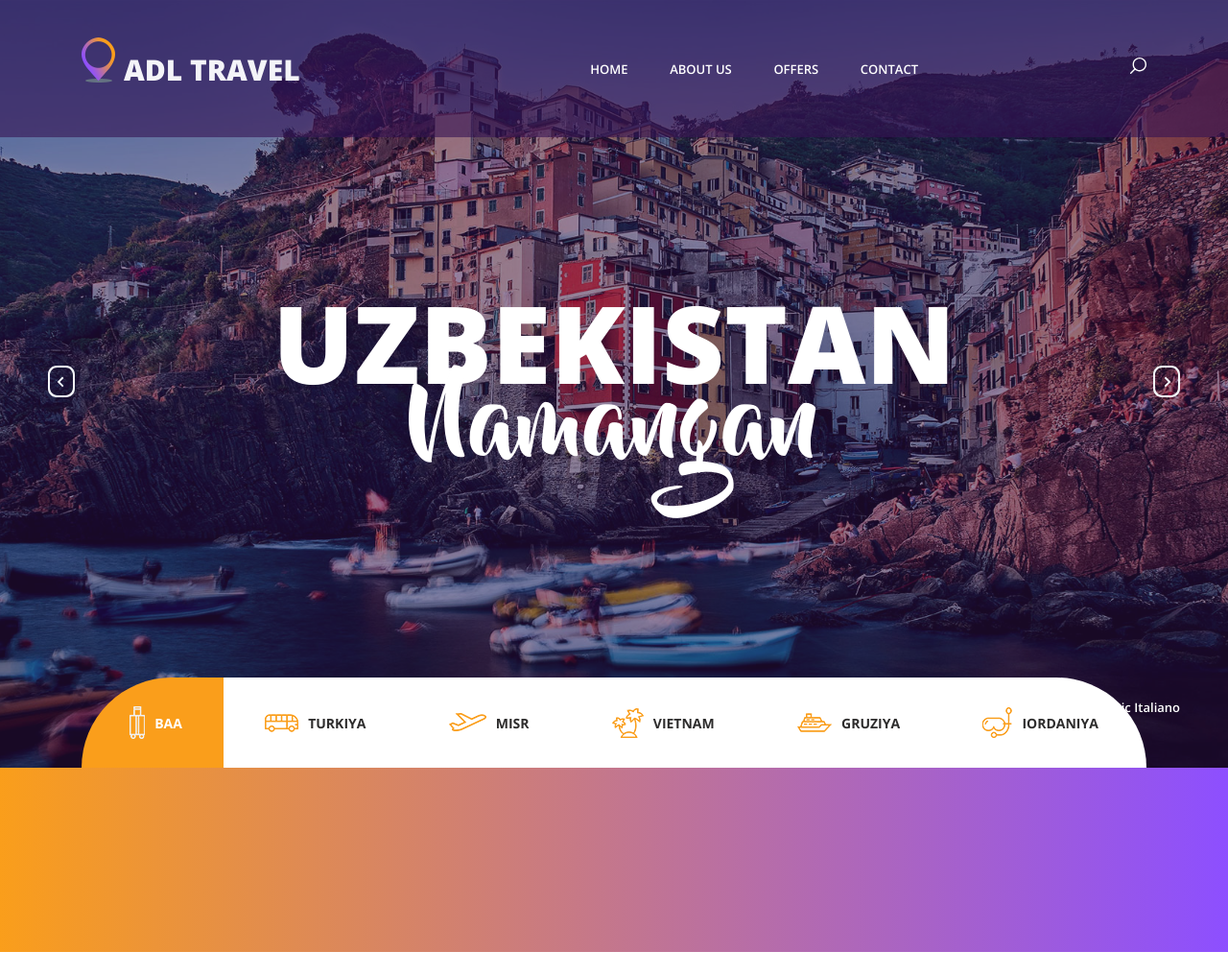
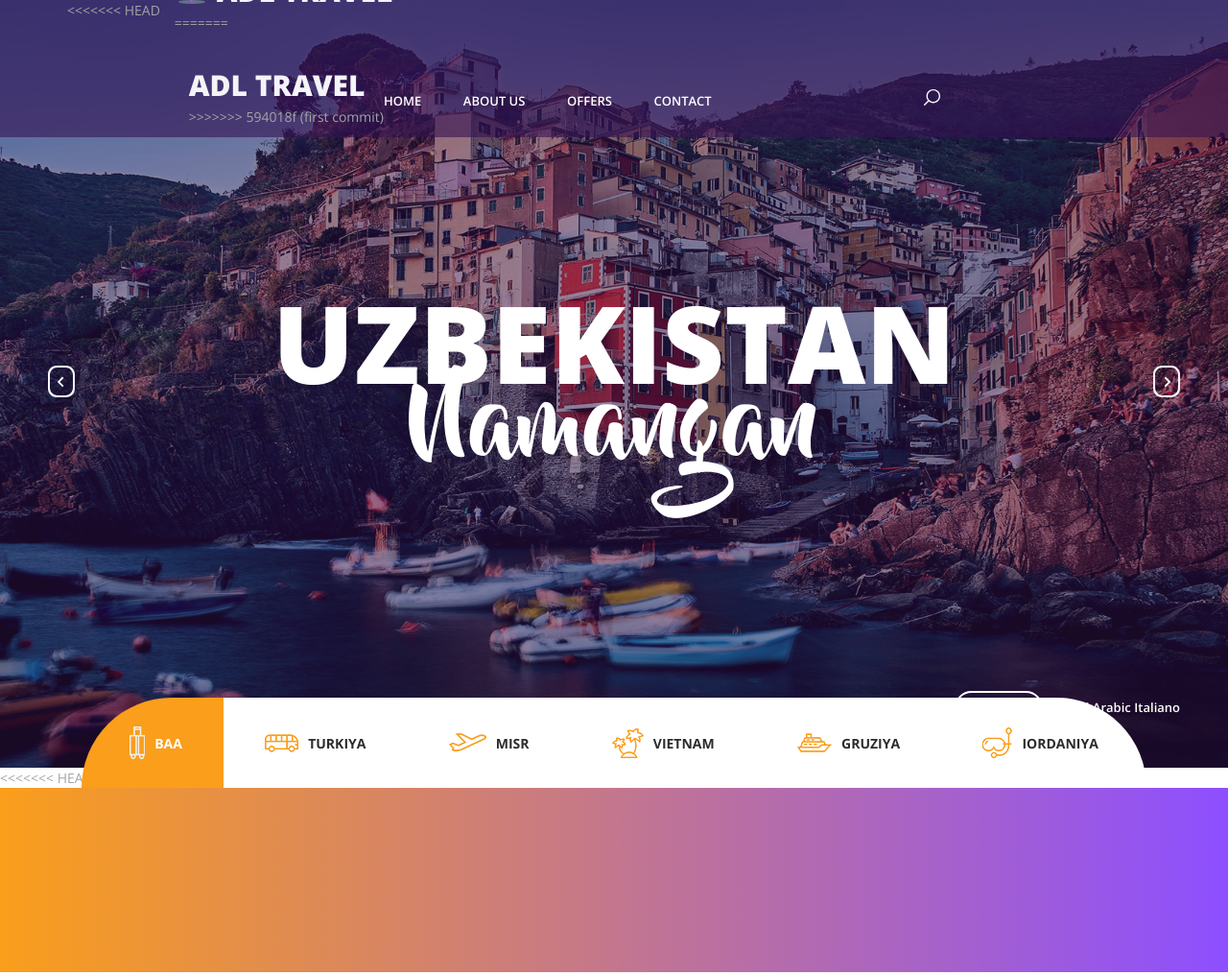
Before and after one commit to etamin-team/travelix-master, a plain HTML site: page index.html in a window 1280 px wide. Shown: the top 1016 px of the page at 96% size. Drawn offline with nearby package versions, Linux system fonts and the light colour scheme.

Commit message:
first commit

```diff
--- a/index.html
+++ b/index.html
@@ -28,9 +28,16 @@
 		<nav class="main_nav">
 			<div class="container">
 				<div class="row">
+<<<<<<< HEAD
 					<div class="col main_nav_col d-flex flex-row align-items-center justify-content-start">
 						<div class="logo_container">
 							<div class="logo"><a href="#"><img src="images/logo.png" alt="">ADL TRAVEL</a></div>
+=======
+					<div class="col main_nav_col d-flex flex-row align-items-center justify-content-center">
+						<div class="logo_container">
+							<div class="logo"><a href="#">ADL TRAVEL</a></div>
+							<!-- <img src="images/logo.png" alt=""> -->
+>>>>>>> 594018f (first commit)
 						</div>
 						<div class="main_nav_container ml-auto">
 							<ul class="main_nav_list">
@@ -195,6 +202,7 @@
 
 	<!-- Search -->
 
+<<<<<<< HEAD
 	<div class="search">
 
 
@@ -431,6 +439,18 @@
 		</div>
 	</div>
 
+=======
+	<div class="search_tabs_container">
+		<div class="search_tabs d-flex flex-lg-row flex-column align-items-lg-center align-items-start justify-content-lg-between justify-content-start">
+			<div class="search_tab active d-flex flex-row align-items-center justify-content-lg-center justify-content-start"><img src="images/suitcase.png" alt=""><span>BAA</span></div>
+			<div class="search_tab d-flex flex-row align-items-center justify-content-lg-center justify-content-start"><img src="images/bus.png" alt="">TURKIYA</div>
+			<div class="search_tab d-flex flex-row align-items-center justify-content-lg-center justify-content-start"><img src="images/departure.png" alt="">MISR</div>
+			<div class="search_tab d-flex flex-row align-items-center justify-content-lg-center justify-content-start"><img src="images/island.png" alt="">VIETNAM</div>
+			<div class="search_tab d-flex flex-row align-items-center justify-content-lg-center justify-content-start"><img src="images/cruise.png" alt="">GRUZIYA</div>
+			<div class="search_tab d-flex flex-row align-items-center justify-content-lg-center justify-content-start"><img src="images/diving.png" alt="">IORDANIYA</div>
+		</div>
+	</div>
+>>>>>>> 594018f (first commit)
 	<!-- Intro -->
 
 	<div class="intro">
@@ -1218,6 +1238,7 @@
 	<div class="copyright">
 		<div class="container">
 			<div class="row">
+<<<<<<< HEAD
 				<div class="col-lg-3 order-lg-1 order-2  ">
 					<div class="copyright_content d-flex flex-row align-items-center">
 						<div><!-- Link back to Colorlib can't be removed. Template is licensed under CC BY 3.0. -->
@@ -1236,6 +1257,10 @@ Copyright &copy;<script>document.write(new Date().getFullYear());</script> All r
 							</ul>
 						</div>
 					</div>
+=======
+				<div class="copyright_content d-flex flex-row align-items-center">
+					<div>Copyright &copy;<script>document.write(new Date().getFullYear());</script> All rights reserved | This template is made with <i class="fa fa-heart-o" aria-hidden="true"></i> by <a href="https://etamin.digital" target="_blank">ETAMIN</a></div>
+>>>>>>> 594018f (first commit)
 				</div>
 			</div>
 		</div>
```
